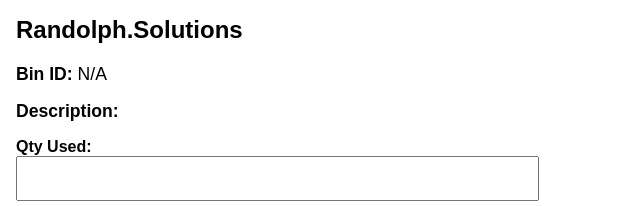
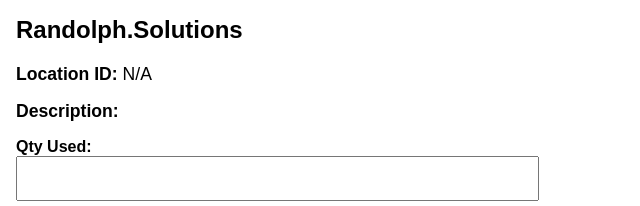
Before and after one commit to RandolphSolutions/ONSite, a plain HTML site: page index.html in a window 1280 px wide. Shown: the top 206 px of the page, 0-640 px from the left. Drawn offline with Linux system fonts and the light colour scheme.

Commit message:
Update index.html

```diff
--- a/index.html
+++ b/index.html
@@ -55,7 +55,7 @@
 </head>
 <body>
   <h2>Randolph.Solutions</h2>
-  <div class="info"><strong>Bin ID:</strong> <span id="bin_id"></span></div>
+  <div class="info"><strong>Location ID:</strong> <span id="bin_id"></span></div>
   <div class="info"><strong>Description:</strong> <span id="desc"></span></div>
 
   <label for="qty_used">Qty Used:</label>
```
